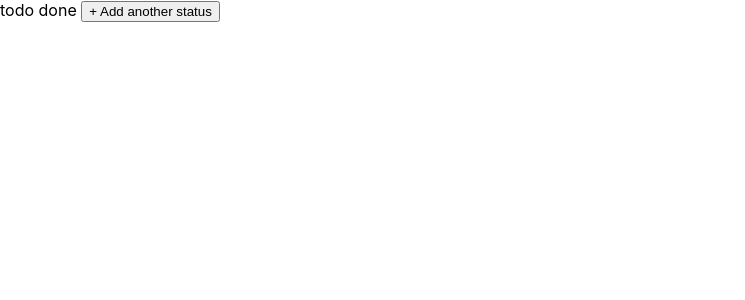
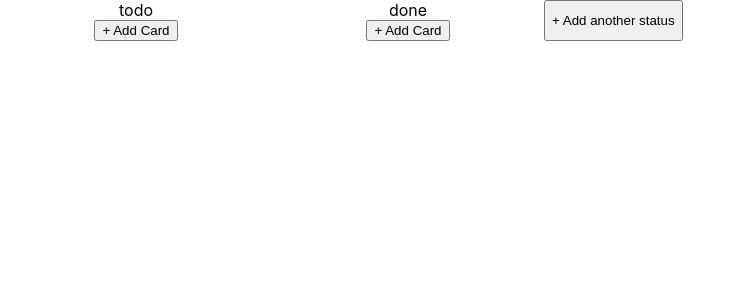
Before and after one commit to joaosilvalopes/kanbanboard, a Next.js app: page /home/Home in a window 1280 px wide. Shown: the top 300 px of the page, without its empty margins (0-745 px from the left). Built offline with nearby package versions, Linux system fonts and the light colour scheme.

Commit message:
feat: add status component

```diff
--- a/components/AddStatus.tsx
+++ b/components/AddStatus.tsx
@@ -1,10 +1,10 @@
-import React, { FC, SetStateAction, useState } from "react"
+import React, { FC, useState } from "react"
 import { useRecoilState } from "recoil"
-import statusesState from "../state/statusesState"
+import statusesState from "@state/statusesState"
 
 const AddStatus: FC = () => {
     const [adding, setAdding] = useState(false)
-    const [statuses, setStatuses] = useRecoilState(statusesState)
+    const [_, setStatuses] = useRecoilState(statusesState)
     const [status, setStatus] = useState("")
 
     const changeStatus = (e: React.ChangeEvent<HTMLInputElement>) =>
--- /dev/null
+++ b/components/Status.tsx
@@ -0,0 +1,24 @@
+import { FC } from "react"
+import styled from "styled-components"
+
+const Wrapper = styled.div`
+    display: flex;
+    align-items: center;
+    flex-direction: column;
+    min-width: 272px;
+`
+
+const Name = styled.div``
+
+const AddCard = styled.button``
+
+type Props = { name: string }
+
+const Status: FC<Props> = ({ name }) => (
+    <Wrapper>
+        <Name>{name}</Name>
+        <AddCard>+ Add Card</AddCard>
+    </Wrapper>
+)
+
+export default Status
--- a/package.json
+++ b/package.json
@@ -7,7 +7,8 @@
         "build": "next build",
         "start": "next start",
         "lint": "next lint",
-        "prettify": "prettier --write ./*"
+        "prettify": "prettier --check ./*",
+        "fix:lint:prettier": "next lint --fix && prettier --write ./*"
     },
     "dependencies": {
         "next": "12.2.0",
--- a/pages/home/Home.tsx
+++ b/pages/home/Home.tsx
@@ -2,18 +2,26 @@ import type { NextPage } from "next"
 import Head from "next/head"
 import Image from "next/image"
 import { useRecoilState } from "recoil"
-import AddStatus from "../../components/AddStatus"
+import styled from "styled-components"
 
-import statusesState from "../../state/statusesState"
+import statusesState from "@state/statusesState"
+import AddStatus from "@components/AddStatus"
+import Status from "@components/Status"
+
+const Main = styled.main`
+    display: flex;
+`
 
 const Home: NextPage = () => {
-    const [statuses, setStatuses] = useRecoilState(statusesState)
+    const [statuses] = useRecoilState(statusesState)
 
     return (
-        <main>
-            {statuses.map((status) => status + " ")}
+        <Main>
+            {statuses.map((status) => (
+                <Status key={status} name={status} />
+            ))}
             <AddStatus />
-        </main>
+        </Main>
     )
 }
 
```
Also changed, not shown: state/statusesState.ts (+4 -4 lines), tsconfig.json (+6 -1 lines).
